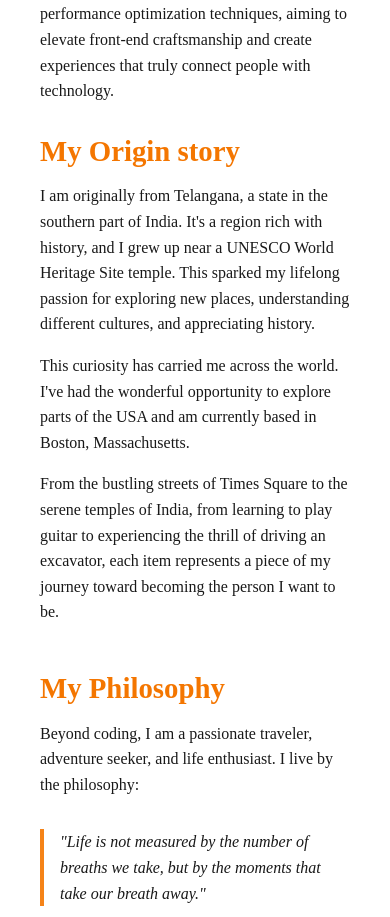
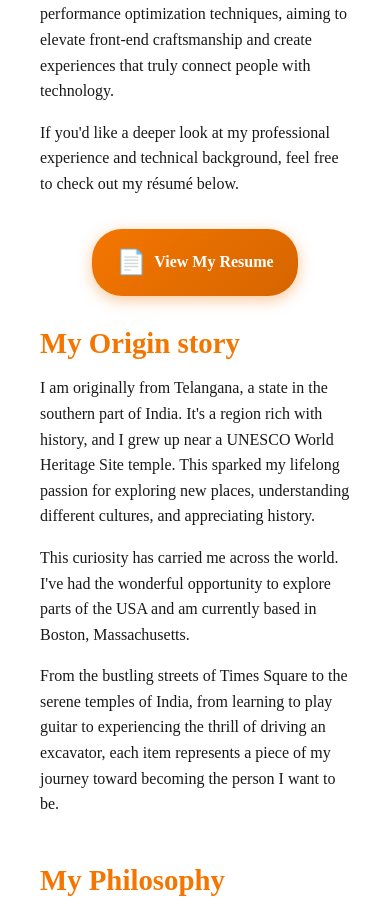
Before and after one commit to anudeepreddy702/Anudeep-Polepally, a React (Vite) app: page /about in a window 390 px wide. Shown: the part 1700-2617 px from the top of the page. Built offline with nearby package versions, Linux system fonts and the light colour scheme.

Commit message:
resume_addition

```diff
--- a/src/Group/Homepage.jsx
+++ b/src/Group/Homepage.jsx
@@ -46,6 +46,22 @@ function Homepage({ darkMode, toggleMode }) {
               <p>Beyond coding, I continuously explore modern web trends, accessibility standards, and performance optimization techniques,
                  aiming to elevate front-end craftsmanship and create experiences that truly connect people with technology.
               </p>
+
+              <p>
+                If you'd like a deeper look at my professional experience and technical background, feel free to check out my résumé below.
+              </p>
+              {/* Resume Download Button */}
+              <div className="resume-section">
+                <a
+                  href="https://drive.google.com/file/d/14tOpSrvggNCw8fOcO-HjGr3Y4OzOcfet/view?usp=drive_link"
+                  target="_blank"
+                  rel="noopener noreferrer"
+                  className="resume-button"
+                >
+                  <span className="resume-icon">📄</span>
+                  <span>View My Resume</span>
+                </a>
+              </div>
 
               <h3>My Origin story</h3>
               <p>
--- a/src/index.css
+++ b/src/index.css
@@ -572,6 +572,50 @@ body:has(.appdark) {
   min-height: 100vh;
   transition: all 0.3s ease;
 }
+
+/* Resume Section Styles */
+.resume-section {
+  text-align: center;
+  margin: 2rem 0;
+}
+
+.resume-button {
+  display: inline-flex;
+  align-items: center;
+  gap: 0.5rem;
+  background: linear-gradient(135deg, #F47600 0%, #D66500 100%);
+  color: white;
+  padding: 1rem 2rem;
+  border-radius: 30px;
+  text-decoration: none;
+  font-size: 1.1rem;
+  font-weight: 600;
+  transition: all 0.3s ease;
+  box-shadow: 0 4px 15px rgba(244, 118, 0, 0.4);
+}
+
+.resume-button:hover {
+  transform: translateY(-3px);
+  box-shadow: 0 6px 20px rgba(244, 118, 0, 0.6);
+  background: linear-gradient(135deg, #D66500 0%, #C55A00 100%);
+}
+
+.resume-icon {
+  font-size: 1.5rem;
+}
+
+/* Dark mode */
+.appdark .resume-button {
+  box-shadow: 0 4px 15px rgba(244, 118, 0, 0.5);
+}
+
+@media (max-width: 768px) {
+  .resume-button {
+    padding: 0.9rem 1.5rem;
+    font-size: 1rem;
+  }
+}
+
 
 /* Navbar Styles */
 .navbar {
@@ -1956,24 +2000,6 @@ footer {
     font-size: 1rem;
   }
 
-  /* Gallery */
-  .gallery-grid {
-    grid-template-columns: 1fr;
-    gap: 1rem;
-  }
-
-  .gallery-header h1 {
-    font-size: 2rem;
-  }
-
-  .lightbox {
-    padding: 1rem;
-  }
-
-  .lightbox-info {
-    padding: 1rem;
-  }
-
   /* Footer */
   .site-footer {
     padding: 1.5rem 1rem;
```
